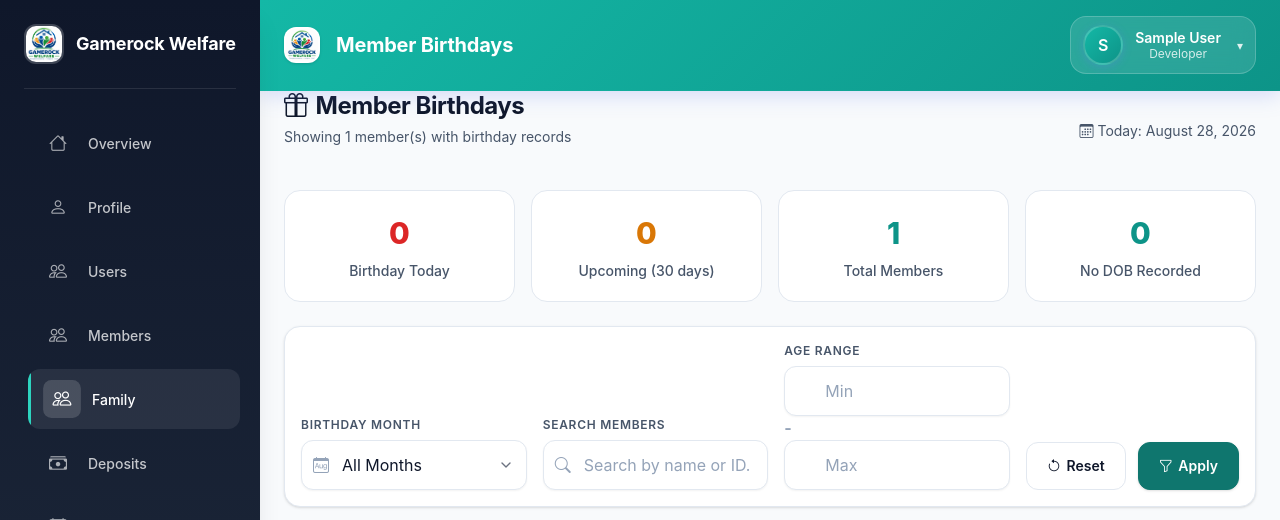
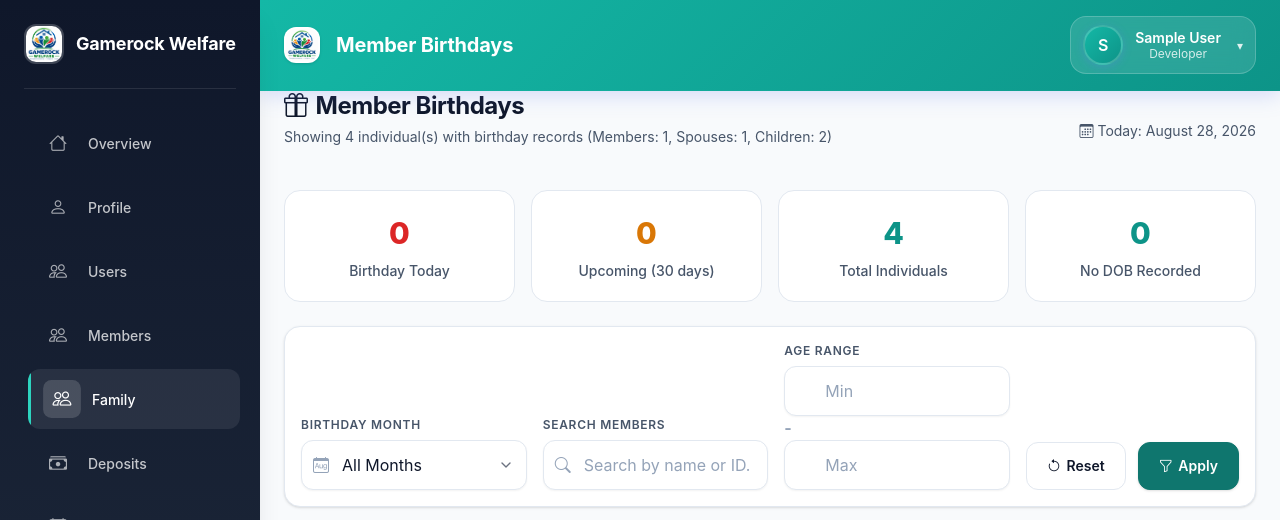
Before and after one commit to Timokama/gamerock, a Flask app: page /family/birthday in a window 1280 px wide; the page is wider, and only the part inside the window is pictured. Shown: the top 520 px of that part. Run offline with Flask 3, Linux system fonts and the light colour scheme; a user stored in the database is signed in; tables that the repository leaves empty hold one stand-in row (values such as "Sample post"); parts of the project's set-up code (start-up, migrations or seed data) failed here and were passed over; some libraries are stand-ins or nearby versions.

Commit message:
Birthday Update

```diff
--- a/app/family/routes.py
+++ b/app/family/routes.py
@@ -571,11 +571,15 @@ def birthday():
     # Get all members added by the current user (or all for admin/dev roles)
     if user.role.name in ['DEVEL', 'ADMIN']:
         members = Member.query.options(
-            joinedload(Member.user_account).subqueryload(User.image)
+            joinedload(Member.user_account).subqueryload(User.image),
+            joinedload(Member.spouse),
+            joinedload(Member.child)
         ).order_by(Member.firstname).all()
     else:
         members = Member.query.filter_by(added_by=user.id).options(
-            joinedload(Member.user_account).subqueryload(User.image)
+            joinedload(Member.user_account).subqueryload(User.image),
+            joinedload(Member.spouse),
+            joinedload(Member.child)
         ).order_by(Member.firstname).all()
 
     # Build combined member list with age and birthday info
@@ -619,7 +623,7 @@ def birthday():
     # Sort by days until birthday
     birthday_data.sort(key=lambda x: x['days_until'])
     upcoming_birthdays.sort(key=lambda x: x['days_until'])
-     # Separate members with and without DOB
+    # Separate members with and without DOB
     members_without_dob = [m for m in members if not m.date_of_birth]
 
     # Helper function to calculate birthday info
@@ -658,6 +662,8 @@ def birthday():
                 spouse_data['member'] = member
                 spouse_data['initials'] = f"{spouse.firstname[0]}{spouse.lastname[0]}".upper() if spouse.firstname and spouse.lastname else '?'
                 spouse_birthday_data.append(spouse_data)
+                if 0 <= spouse_data['days_until'] <= 30:
+                    upcoming_birthdays.append(spouse_data)
 
     spouse_birthday_data.sort(key=lambda x: x['days_until'])
 
@@ -672,6 +678,8 @@ def birthday():
                 child_data['member'] = member
                 child_data['initials'] = f"{child.firstname[0]}{child.lastname[0]}".upper() if child.firstname and child.lastname else '?'
                 child_birthday_data.append(child_data)
+                if 0 <= child_data['days_until'] <= 30:
+                    upcoming_birthdays.append(child_data)
         # Children of spouses
         for spouse in member.spouse:
             for child in spouse.child:
@@ -681,8 +689,14 @@ def birthday():
                     child_data['member'] = member
                     child_data['initials'] = f"{child.firstname[0]}{child.lastname[0]}".upper() if child.firstname and child.lastname else '?'
                     child_birthday_data.append(child_data)
+                    if 0 <= child_data['days_until'] <= 30:
+                        upcoming_birthdays.append(child_data)
 
     child_birthday_data.sort(key=lambda x: x['days_until'])
+
+    # Aggregate counts across all three data sources
+    total_today_count = sum(1 for d in birthday_data + spouse_birthday_data + child_birthday_data if d.get('is_today'))
+    total_upcoming_count = sum(1 for d in upcoming_birthdays if 0 < d['days_until'] <= 30)
 
     return render_template(
         "family/birthday.html",
@@ -691,5 +705,9 @@ def birthday():
         members_without_dob=members_without_dob,
         spouse_birthday=spouse_birthday_data,
         child_birthday=child_birthday_data,
-        today=today
+        today=today,
+        total_today_count=total_today_count,
+        total_upcoming_count=total_upcoming_count,
+        spouse_count=len(spouse_birthday_data),
+        child_count=len(child_birthday_data)
     )
--- a/app/templates/family/birthday.html
+++ b/app/templates/family/birthday.html
@@ -585,6 +585,13 @@
         margin-bottom: var(--space-3);
     }
 
+    .birthday-integrated-container .empty-sub-section {
+        padding: var(--space-4) var(--space-5);
+        text-align: center;
+        color: var(--text-tertiary);
+        font-size: var(--text-sm);
+    }
+
     /* ===== Member Avatar Variants ===== */
     .member-avatar.child {
         width: 36px;
@@ -860,8 +867,9 @@
     <div>
         <h2><i class="bi bi-gift"></i> Member Birthdays</h2>
         <p class="header-meta">
-            {% if member and member|length > 0 %}
-                Showing {{ member|length }} member(s) with birthday records
+            {% set total_individuals = member|length + spouse_count + child_count if spouse_count is defined and child_count is defined else member|length %}
+            {% if total_individuals > 0 %}
+                Showing {{ total_individuals }} individual(s) with birthday records (Members: {{ member|length }}, Spouses: {{ spouse_count|default(0) }}, Children: {{ child_count|default(0) }})
             {% else %}
                 No birthday records available
             {% endif %}
@@ -873,9 +881,11 @@
 </div>
 
 {# Summary Cards #}
-{% set today_count = member | selectattr('is_today', 'equalto', true) | list | length %}
-{% set upcoming_count = member | selectattr('is_upcoming', 'equalto', true) | list | length %}
+{% set today_count = total_today_count if total_today_count is defined else (member | selectattr('is_today', 'equalto', true) | list | length) %}
+{% set upcoming_count = total_upcoming_count if total_upcoming_count is defined else (member | selectattr('is_upcoming', 'equalto', true) | list | length) %}
 {% set no_dob_count = members_without_dob | length %}
+{% set spouse_count = spouse_count if spouse_count is defined else (spouse_birthday | length) %}
+{% set child_count = child_count if child_count is defined else (child_birthday | length) %}
 
 <div class="birthday-summary-grid">
     <div class="summary-card today">
@@ -887,8 +897,8 @@
         <div class="summary-label">Upcoming (30 days)</div>
     </div>
     <div class="summary-card">
-        <div class="summary-value">{{ member|length }}</div>
-        <div class="summary-label">Total Members</div>
+        <div class="summary-value">{{ member|length + spouse_count + child_count }}</div>
+        <div class="summary-label">Total Individuals</div>
     </div>
     <div class="summary-card">
         <div class="summary-value">{{ no_dob_count }}</div>
@@ -964,7 +974,7 @@
 <div class="birthday-tabs">
     <button class="birthday-tab active" onclick="filterByGroup('all')">
         All Members
-        <span class="tab-count">{{ member|length }}</span>
+        <span class="tab-count">{{ member|length + spouse_count + child_count }}</span>
     </button>
     <button class="birthday-tab" onclick="filterByGroup('today')">
         Today
@@ -976,7 +986,7 @@
     </button>
     <button class="birthday-tab" onclick="filterByGroup('other')">
         Past Birthdays
-        <span class="tab-count">{{ member|length - today_count - upcoming_count }}</span>
+        <span class="tab-count">{{ (member|length + spouse_count + child_count) - today_count - upcoming_count }}</span>
     </button>
 </div>
 
@@ -1084,9 +1094,9 @@
     {% endif %}
 
     {# Spouse Birthdays Table #}
-    {% if spouse_birthday and spouse_birthday|length > 0 %}
     <div class="table-section-divider">
         <h3 class="section-title"><i class="bi bi-ring"></i> Spouse Birthdays</h3>
+        {% if spouse_birthday and spouse_birthday|length > 0 %}
         <table class="birthday-table">
             <thead>
                 <tr>
@@ -1151,13 +1161,17 @@
                 {% endfor %}
             </tbody>
         </table>
+        {% else %}
+        <div class="empty-sub-section">
+            <p>No spouse birthday records found.</p>
+        </div>
+        {% endif %}
     </div>
-    {% endif %}
 
     {# Child Birthdays Table #}
-    {% if child_birthday and child_birthday|length > 0 %}
     <div class="table-section-divider">
         <h3 class="section-title"><i class="bi bi-baby"></i> Child Birthdays</h3>
+        {% if child_birthday and child_birthday|length > 0 %}
         <table class="birthday-table">
             <thead>
                 <tr>
@@ -1222,8 +1236,12 @@
                 {% endfor %}
             </tbody>
         </table>
+        {% else %}
+        <div class="empty-sub-section">
+            <p>No child birthday records found.</p>
+        </div>
+        {% endif %}
     </div>
-    {% endif %}
 </div>
 
 {% else %}
```
